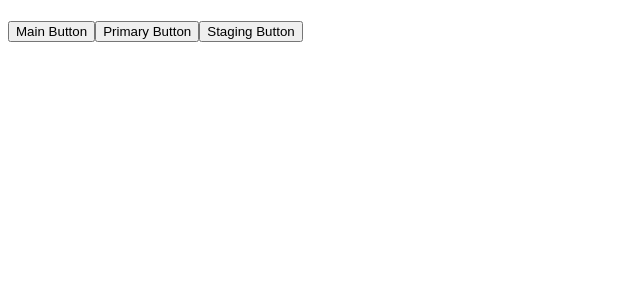
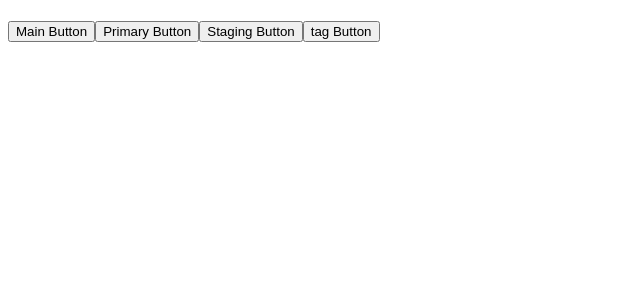
Before and after one commit to minzayarmaung/advanced_Git_System, an Angular app in the folder gitSystem/: page / in a window 1280 px wide. Shown: the top 300 px of the page, without its empty margins (0-640 px from the left). Built offline with nearby package versions, Linux system fonts and the light colour scheme.

Commit message:
adding color testing

```diff
--- a/gitSystem/src/app/app.component.css
+++ b/gitSystem/src/app/app.component.css
@@ -1,3 +1,7 @@
 .body{
     home:#0000
 }
+
+.testing{
+    test: #ffff
+}
--- a/gitSystem/src/app/app.component.html
+++ b/gitSystem/src/app/app.component.html
@@ -5,3 +5,5 @@
 <button class="Primary"> Primary Button </button>
 
 <button> Staging Button </button>
+
+<button> tag Button </button>
```
